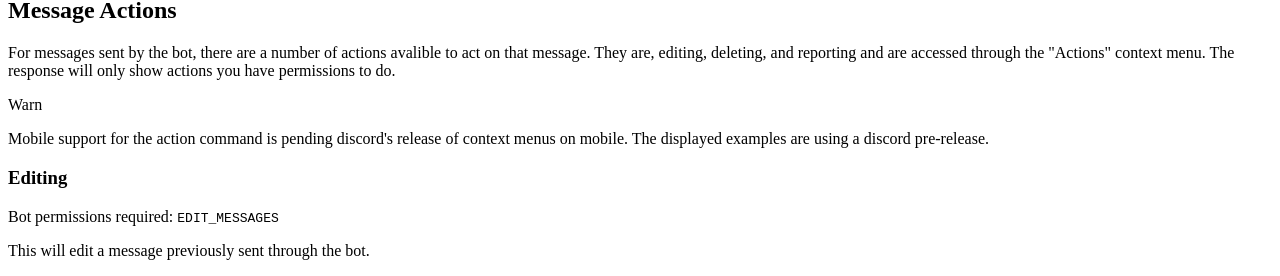
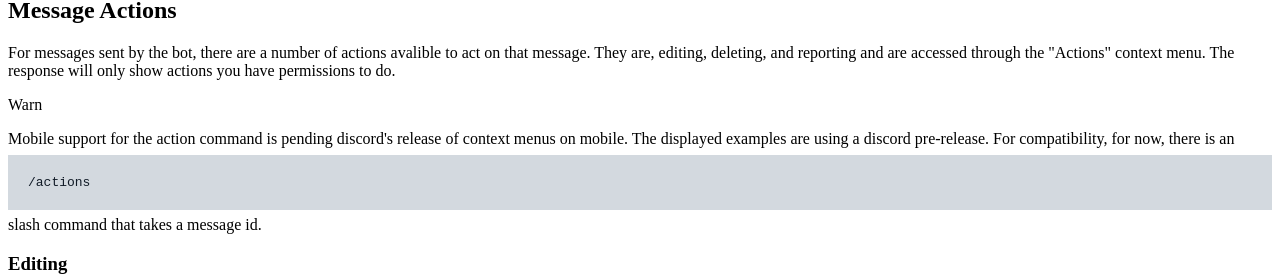
Before and after one commit to message-manager-discord/site, a Next.js app: page /docs/message-management in a window 1280 px wide. Shown: the part 1071-1347 px from the top of the page. Built offline with nearby package versions, Linux system fonts and the light colour scheme.

Commit message:
feat: add note about compatibility command

```diff
--- a/pages/docs/message-management.mdx
+++ b/pages/docs/message-management.mdx
@@ -58,7 +58,9 @@ The response will only show actions you have permissions to do.
 
 <Hint type="warn">
   Mobile support for the action command is pending discord's release of context
-  menus on mobile. The displayed examples are using a discord pre-release.
+  menus on mobile. The displayed examples are using a discord pre-release. For
+  compatibility, for now, there is an `/actions` slash command that takes a
+  message id.
 </Hint>
 
 ### Editing
```
